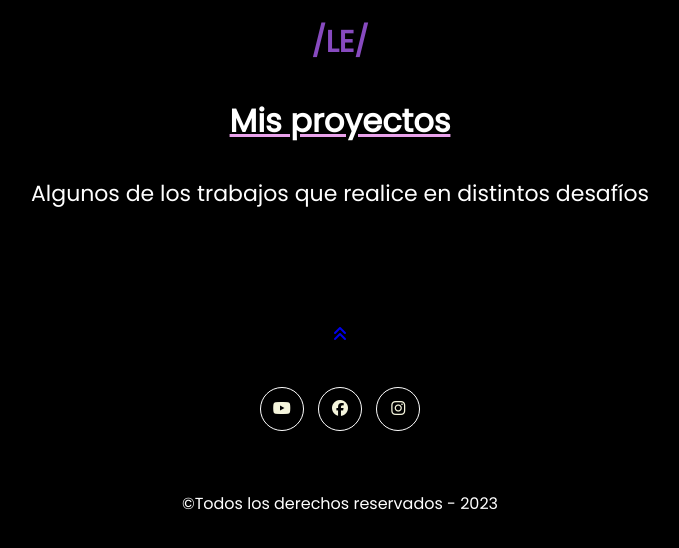
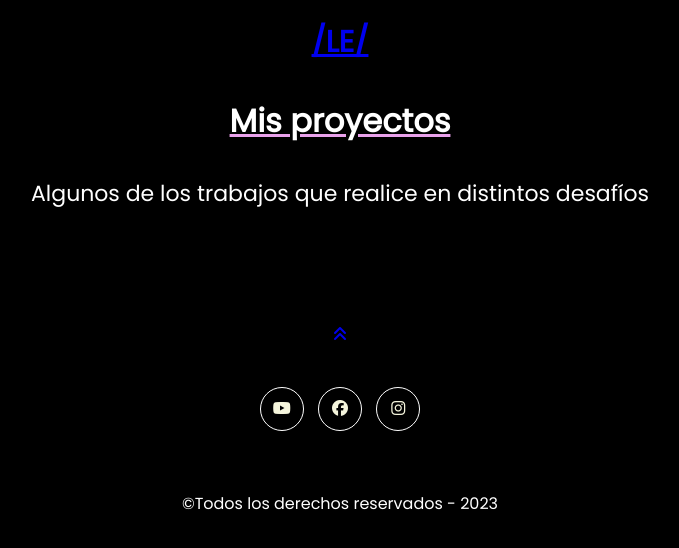
Before and after one commit to Liliana993/portfol, a plain HTML site: page portfolio.html in a window 1280 px wide. Shown: the whole page, without its empty margins (300-979 px from the left). Drawn offline with Linux system fonts and the light colour scheme; no server answers.

Commit message:
Update portfolio.html

```diff
--- a/portfolio.html
+++ b/portfolio.html
@@ -17,7 +17,7 @@
 </head>
 
 <body>
-    <h1 id="Inicio">/LE/</h1>
+    <h1 id="Inicio"><a href="./index.html">/LE/</a></h1>
 
     <section class="mis-works" id="portfolio">
         <h3 class="title_mis_works">Mis proyectos</h3>
```
